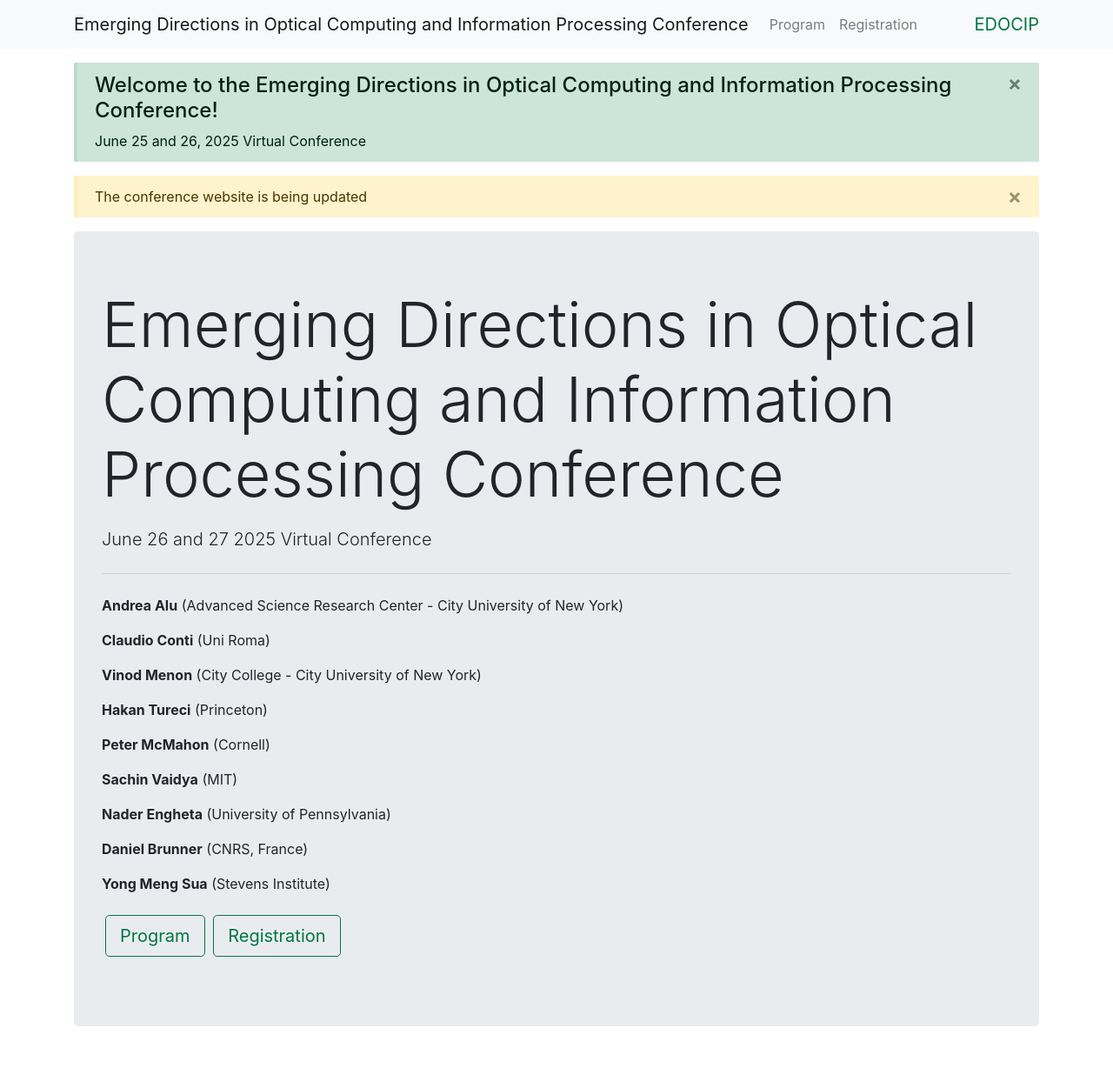
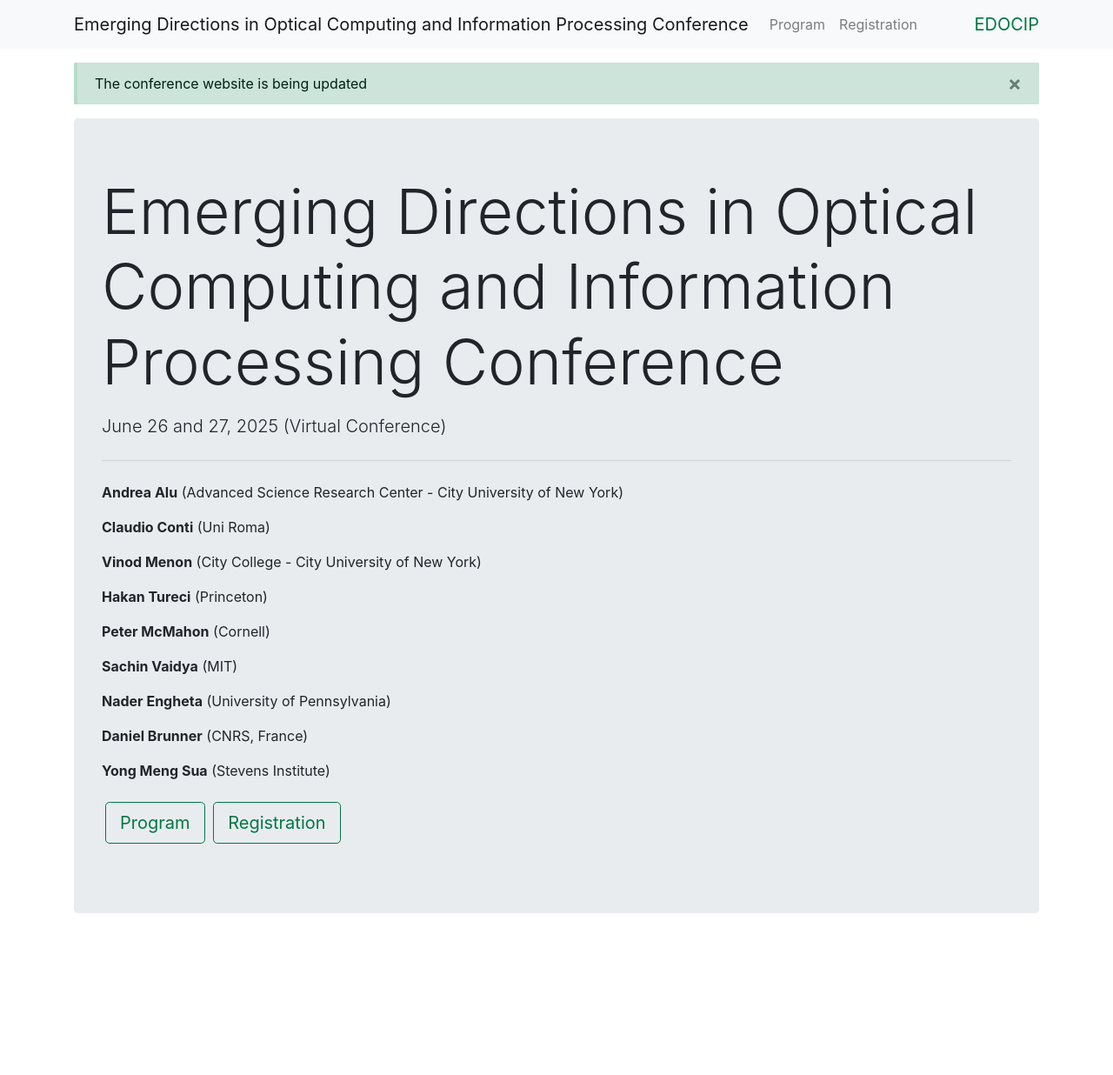
Before and after one commit to mirilabqc/mini-conference-site, a Jekyll site: the page built from index.md, in a window 1280 px wide. Shown: the whole page at 87% size. Built offline with Jekyll 4.4.1, drawn with Linux system fonts in a browser that asks for light colours; after the commit the page ends 1106 px from its top, so only the background shows below that.

Commit message:
updates conference description and info text

```diff
--- a/_config.yml
+++ b/_config.yml
@@ -2,8 +2,8 @@ title: Emerging Directions in Optical Computing and Information Processing Confe
 preposition: at
 #description: >-
 description: >+
-  June 26 and 27 2025
-  Virtual Conference
+  June 26 and 27, 2025
+  (Virtual Conference)
 baseurl: "/" # the subpath of your site, e.g. /blog
 url: "https://opticalcomputingconference.org/" # the base hostname & protocol for your site, e.g. https://example.com
 
@@ -101,14 +101,14 @@ conference:
 
   # Information boxes
   info_bars:
-    - title: Welcome to the Emerging Directions in Optical Computing and Information Processing Conference!
+#    - title: Welcome to the Emerging Directions in Optical Computing and Information Processing Conference!
+#      color: primary
+#      main_only: true
+#      text: >+
+#        June 26 and 27, 2025
+#        Virtual Conference
+    - text: The conference website is being updated
       color: primary
-      main_only: true
-      text: >+
-        June 25 and 26, 2025
-        Virtual Conference
-    - text: The conference website is being updated
-      color: warning
       # pages_only: true
 
   # Live indications
```
